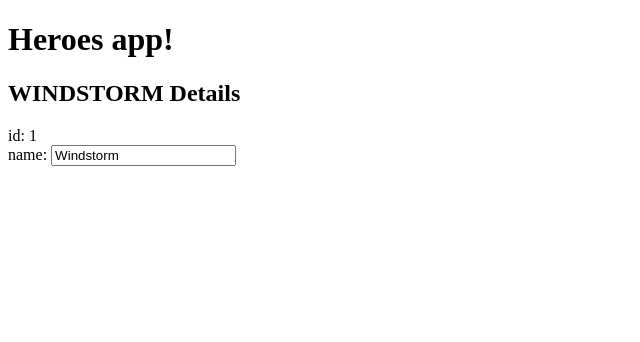
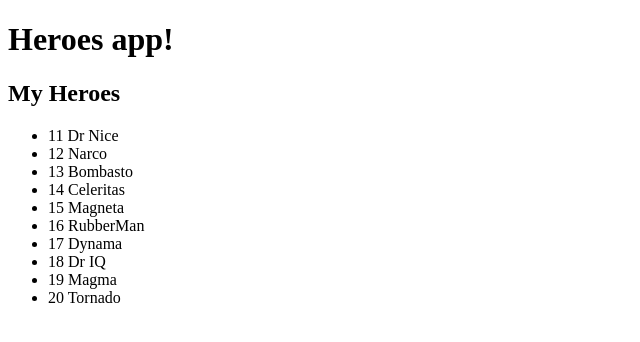
Before and after one commit to rafaelmesquita-ceara/angular-project, an Angular app in the folder primeiro-projeto/: page / in a window 1280 px wide. Shown: the top 342 px of the page, without its empty margins (0-640 px from the left). Built offline with nearby package versions, Linux system fonts and the light colour scheme.

Commit message:
Criado o arquivo mock-heroes.ts para simular uma lista de heróis, heroes.component foi definido o heroes, importado do mock-heroes, alterado o arquivo heroes.component.html para listar todos os heróis usando o *ngFor

```diff
--- a/primeiro-projeto/src/app/heroes/heroes.component.html
+++ b/primeiro-projeto/src/app/heroes/heroes.component.html
@@ -1,7 +1,6 @@
-<h2>{{ hero.name | uppercase }} Details</h2>
-<div><span>id: </span> {{ hero.id }}</div>
-<div>
-  <label>name:
-    <input [(ngModel)]="hero.name" placeholder="name" />
-  </label>
-</div>
+<h2>My Heroes</h2>
+<ul class="heroes">
+    <li *ngFor="let hero of heroes">
+      <span class="badge">{{hero.id}}</span> {{hero.name}}
+    </li>
+</ul>
--- a/primeiro-projeto/src/app/heroes/heroes.component.ts
+++ b/primeiro-projeto/src/app/heroes/heroes.component.ts
@@ -1,5 +1,6 @@
 import { Component, OnInit } from '@angular/core';
 import { Hero } from '../hero';
+import { HEROES } from '../mock-heroes';
 
 @Component({
   selector: 'app-heroes',
@@ -12,6 +13,7 @@
     id : 1,
     name : 'Windstorm'
   }
+  heroes = HEROES;
 
 
   constructor() {
--- /dev/null
+++ b/primeiro-projeto/src/app/mock-heroes.ts
@@ -0,0 +1,14 @@
+import { Hero } from './hero';
+
+export const HEROES: Hero[] = [
+  { id: 11, name: 'Dr Nice' },
+  { id: 12, name: 'Narco' },
+  { id: 13, name: 'Bombasto' },
+  { id: 14, name: 'Celeritas' },
+  { id: 15, name: 'Magneta' },
+  { id: 16, name: 'RubberMan' },
+  { id: 17, name: 'Dynama' },
+  { id: 18, name: 'Dr IQ' },
+  { id: 19, name: 'Magma' },
+  { id: 20, name: 'Tornado' }
+];
```
